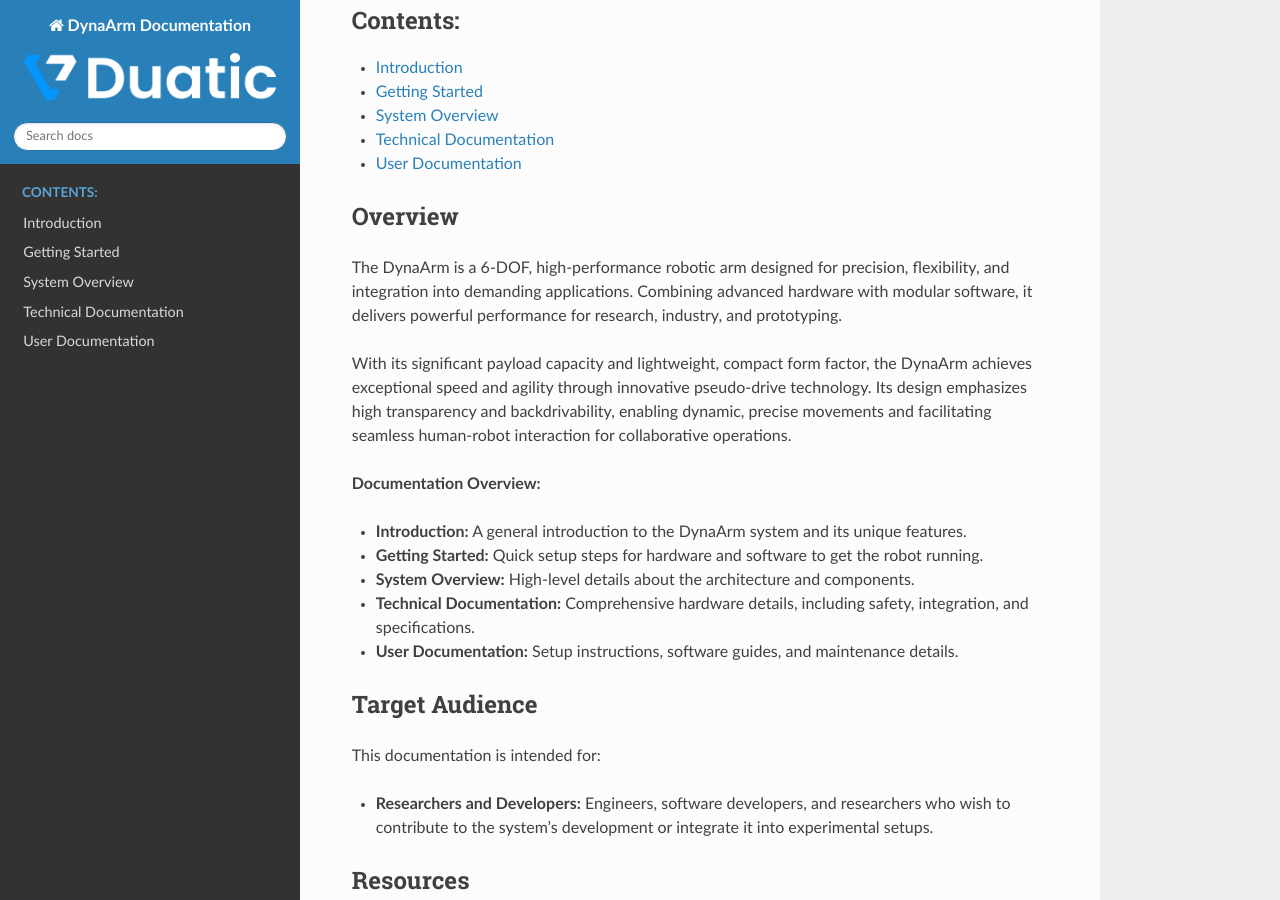
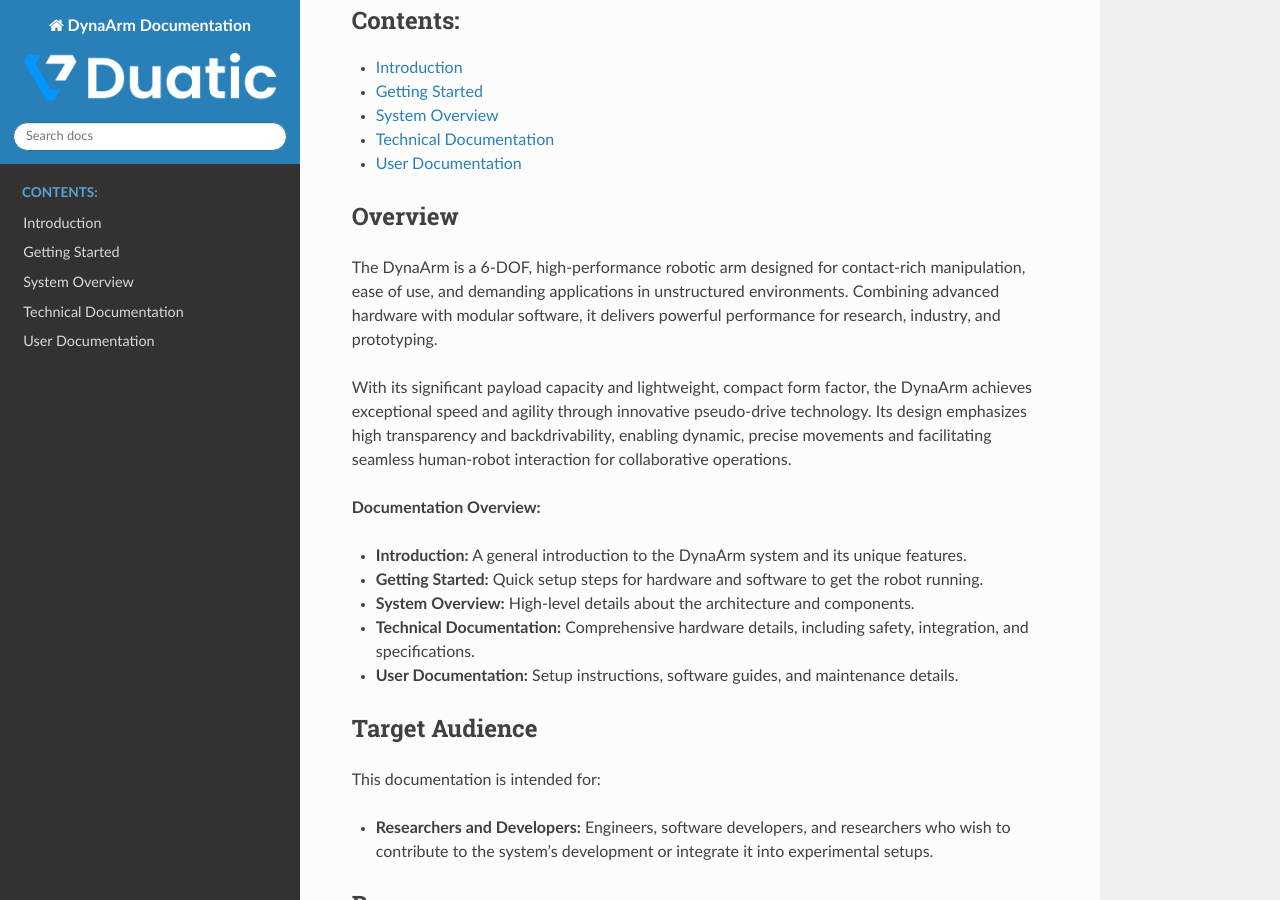
Before and after one commit to Duatic/dynaarm_documentation, a Sphinx documentation site: the page built from source/index.rst, in a window 1280 px wide and 900 px high, scrolled down 821 px. Built offline with Sphinx 7.4.7 and the Read the Docs theme 3.1.0, drawn with Linux system fonts in a browser that asks for light colours.

Commit message:
Update description in index.rst

```diff
--- a/source/index.rst
+++ b/source/index.rst
@@ -20,8 +20,7 @@
 Overview
 --------
 
-The DynaArm is a 6-DOF, high-performance robotic arm designed for precision, flexibility, and integration into demanding applications.
-Combining advanced hardware with modular software, it delivers powerful performance for research, industry, and prototyping.
+The DynaArm is a 6-DOF, high-performance robotic arm designed for contact-rich manipulation, ease of use, and demanding applications in unstructured environments. Combining advanced hardware with modular software, it delivers powerful performance for research, industry, and prototyping.
 
 With its significant payload capacity and lightweight, compact form factor, the DynaArm achieves exceptional speed and agility through innovative pseudo-drive technology.
 Its design emphasizes high transparency and backdrivability, enabling dynamic, precise movements and facilitating seamless human-robot interaction for collaborative operations.
```
